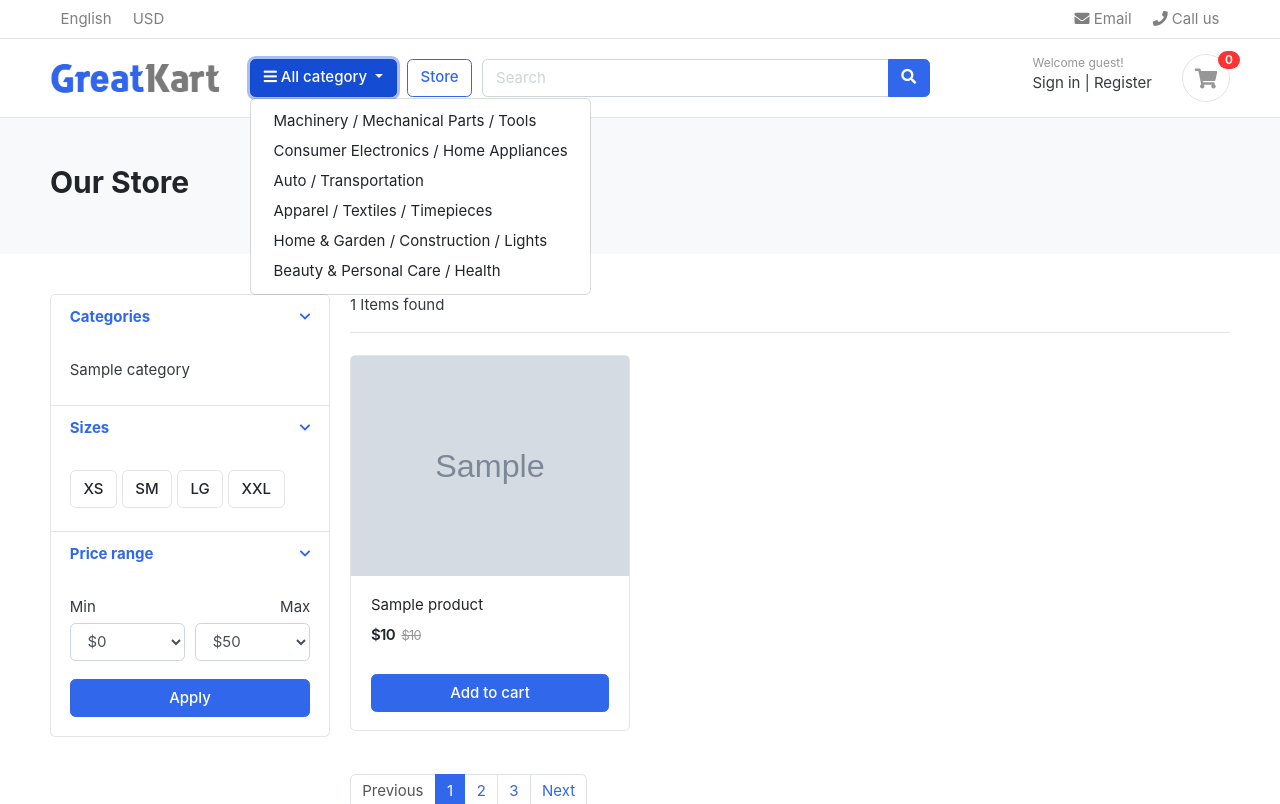
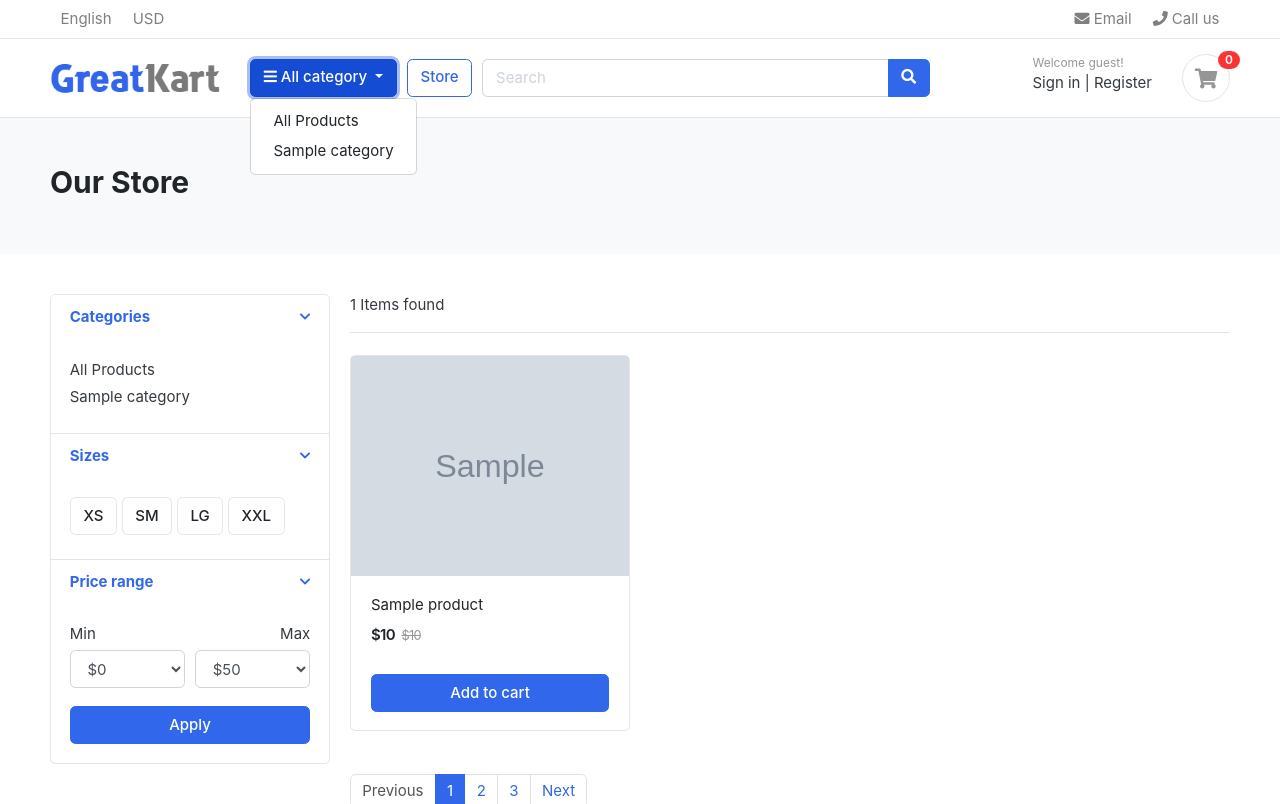
Before and after one commit to mybalde/ecommpy, a Django app: template templates/store/store.html in a window 1280 px wide, after a click on "All category". Shown: the top 804 px of the page. Run offline with Django 4.2, Linux system fonts and the light colour scheme; the template is opened without the code that fills it: most values are stand-ins (such as "Sample title", 1, 10 or a date in 2020); grey boxes marked "Sample" are stand-in pictures; some libraries are stand-ins or nearby versions; some web fonts are replaced.

Commit message:
Make Context Processors for Displaying Categories on Navbar

```diff
--- /dev/null
+++ b/category/context_processors.py
@@ -0,0 +1,5 @@
+from .models import Category
+
+def menu_links(req):
+    links = Category.objects.all().order_by('category_name')
+    return dict(links=links)
--- a/category/models.py
+++ b/category/models.py
@@ -1,4 +1,5 @@
 from django.db import models
+from django.urls import reverse
 
 # Create your models here.
 
@@ -12,5 +13,8 @@ class Category(models.Model):
         verbose_name = 'category'
         verbose_name_plural = 'categories'
 
+    def get_url(self):
+        return reverse('products_by_category', args=[self.slug])
+
     def __str__(self) -> str:
         return self.category_name
--- a/greatkart/settings.py
+++ b/greatkart/settings.py
@@ -65,6 +65,7 @@ TEMPLATES = [
                 'django.template.context_processors.request',
                 'django.contrib.auth.context_processors.auth',
                 'django.contrib.messages.context_processors.messages',
+                'category.context_processors.menu_links'
             ],
         },
     },
--- a/store/models.py
+++ b/store/models.py
@@ -1,4 +1,3 @@
-from tkinter import CASCADE
 from django.db import models
 from category.models import Category
 
--- a/templates/includes/navbar.html
+++ b/templates/includes/navbar.html
@@ -37,16 +37,14 @@
                     <i class="fa fa-bars"></i> All category
                 </button>
                 <div class="dropdown-menu">
-                    <a class="dropdown-item" href="#">Machinery / Mechanical Parts / Tools </a>
-                    <a class="dropdown-item" href="#">Consumer Electronics / Home Appliances </a>
-                    <a class="dropdown-item" href="#">Auto / Transportation</a>
-                    <a class="dropdown-item" href="#">Apparel / Textiles / Timepieces </a>
-                    <a class="dropdown-item" href="#">Home & Garden / Construction / Lights </a>
-                    <a class="dropdown-item" href="#">Beauty & Personal Care / Health </a>
+                    <a class="dropdown-item" href="{% url 'store' %}">All Products</a>
+                    {% for category in links %}
+                        <a class="dropdown-item" href="{{ category.get_url }}">{{ category }}</a>
+                    {% endfor %}
                 </div>
             </div>  <!-- category-wrap.// -->
         </div> <!-- col.// -->
-        <a href="./store/" class="btn btn-outline-primary">Store</a>
+        <a href="{% url 'store' %}" class="btn btn-outline-primary">Store</a>
         <div class="col-lg  col-md-6 col-sm-12 col">
             <form action="#" class="search">
                 <div class="input-group w-100">
--- a/templates/store/store.html
+++ b/templates/store/store.html
@@ -31,8 +31,9 @@
             <div class="filter-content collapse show" id="collapse_1">
               <div class="card-body">
                 <ul class="list-menu">
-                    {% for category in categories %}
-                  <li><a href="#">{{ category }} </a></li>
+                  <li><a href="{% url 'store' %}">All Products</a></li>
+                  {% for category in links %}
+                    <li><a href="{{ category.get_url }}">{{ category }} </a></li>
                   {% endfor %}
                 </ul>
               </div>
```
Also changed, not shown: store/views.py (+3 -5 lines).
